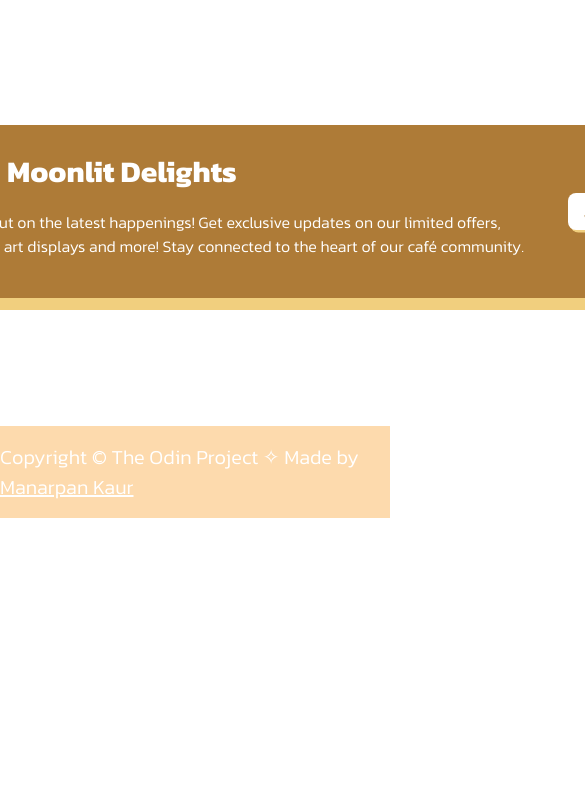
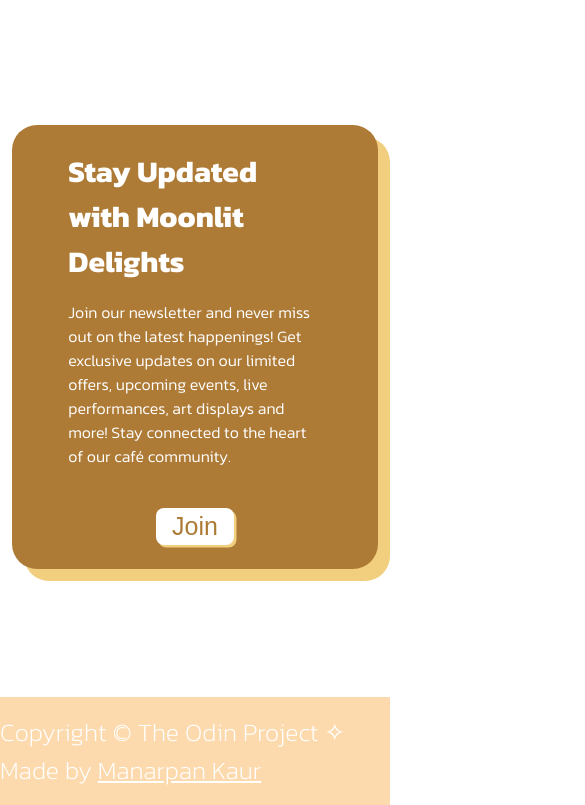
Before and after one commit to kaurm57/Landing-Page, a plain HTML site: page index.html in a window 390 px wide. Shown: the part 3953-4758 px from the top of the page, 585 px wide, since content can reach past the window. Before the commit the page ends 4471 px from the top, so only its background shows below. Drawn offline with Linux system fonts and the light colour scheme.

Commit message:
fixed responsiveness of join form and footer

```diff
--- a/style.css
+++ b/style.css
@@ -170,7 +170,7 @@ body{
 
 .action{
     background-color: #AE7B37;
-    width: 1000px;
+    width: 65%;
     align-self: center;
     display: flex;
     justify-content: center;
@@ -186,9 +186,10 @@ body{
     display: flex;
     flex-direction: column;
     color: white;
-    width: 800px;
+    width: 100%;
     font-size: 16px;
     font-weight: 300;
+    max-width: 650px;
 }
 
 .text h2{
@@ -220,13 +221,14 @@ body{
     justify-content: center;
     align-items: center;
     padding: 16px 0px;
+    width: 100%;
 }
 
 .footer p{
     margin: 0px;
     color: white;
-    font-size: 20px;
-    font-weight: 300;
+    font-size: 25px;
+    font-weight: 250;
 }
 
 .footer a{
```
